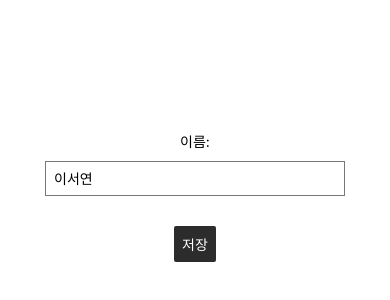
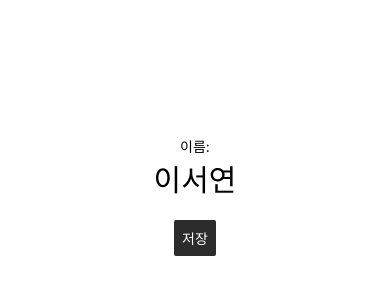
Before and after one commit to stronggirlSY/study2, a React Native app: screen / in a window 390 px wide. Shown: the part 226-526 px from the top of the page. Built offline with nearby package versions, Linux system fonts and the light colour scheme.

Commit message:
누르면 textinput 까지 뜬다!!!!!!!11

```diff
--- a/App.js
+++ b/App.js
@@ -7,25 +7,39 @@ const App =() => {
   const [name, setName] = useState('이서연');
   const [age, setAge] = useState('20');
   const [email, setEmail] = useState('leesyeon0310@gmail.com');
+  const [isEditing, setIsEditing] = useState(false);
 
   const handlePress = () => {
     setPressed(!pressed);
   };
+  const handleEditToggle = () => {
+    setIsEditing(!isEditing);
+  };
 
+  const handleButtonPress = () => {
+    handlePress();
+    handleEditToggle();
+  };
   return (
+
     <View style={styles.container}>
       <Text>이름:</Text>
+      {isEditing ? (
       <TextInput
       style={styles.input}
       placeholder="이름을 입력하세요"
       value={name}
       onChangeText={setName}
+      onSubmitEditing={handleEditToggle}
       />
+      ) : (
+        <Text style={styles.text}>{name}</Text>
+      )}
       <View style={styles.buttonContainer}>
         <Button
         color="#2c2c2c"
         title={pressed ? '수정' : '저장'}
-        onPress={handlePress}
+        onPress={handleButtonPress}
          />
       </View>
     </View>
```
